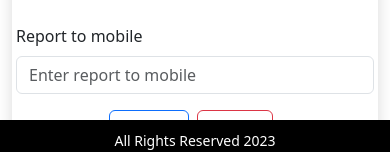
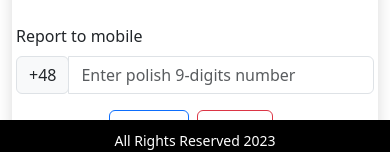
Before and after one commit to KusibabPiotr/fullstack-todo-list, a React (Create React App) app in the folder front-end/: page /add-task in a window 390 px wide. Shown: the part 674-826 px from the top of the page. Built offline with nearby package versions, Linux system fonts and the light colour scheme.

Commit message:
added phone number validation

```diff
--- a/front-end/src/components/CreateTaskComponent.jsx
+++ b/front-end/src/components/CreateTaskComponent.jsx
@@ -3,7 +3,6 @@ import { useNavigate } from "react-router-dom";
 import DatePicker from "react-datepicker";
 import "react-datepicker/dist/react-datepicker.css";
 import { v4 as uuidv4 } from "uuid";
-import axios from "axios";
 import { Link } from "react-router-dom";
 import TaskService from "../services/TaskService";
 
@@ -163,14 +162,22 @@ export default function CreateTaskComponent() {
               <label htmlFor="ReportToMobile" className="form-label">
                 Report to mobile
               </label>
+              <div className="input-group">
+                <div className="input-group-prepend">
+                  <span className="input-group-text">+48</span>
+                </div>
                 <input
                   type={"text"}
                   className="form-control"
-                placeholder="Enter report to mobile"
+                  placeholder="Enter polish 9-digits number"
                   name="uplineMobile"
                   value={uplineMobile}
                   onChange={(e) => onInputChange(e)}
+                  maxLength={9}
+                  pattern="[0-9]*"
+                  title="Mobile number must be 9 digits"
                 />
+              </div>
             </div>
             <div className="text-center">
               <button type="submit" className="btn btn-outline-primary">
```
Lines whose indentation alone changed are shown as unchanged.
